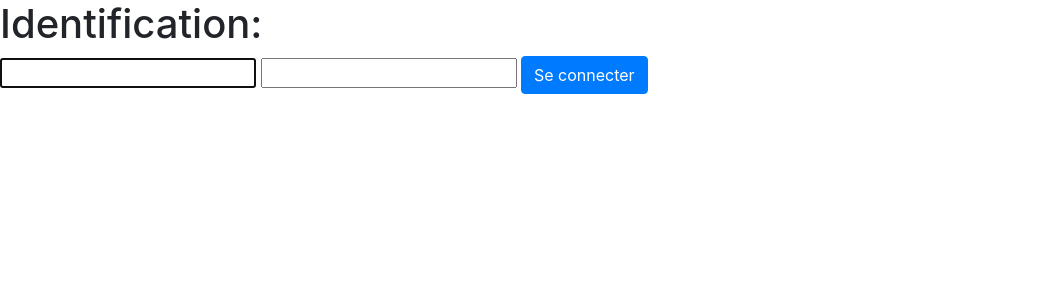
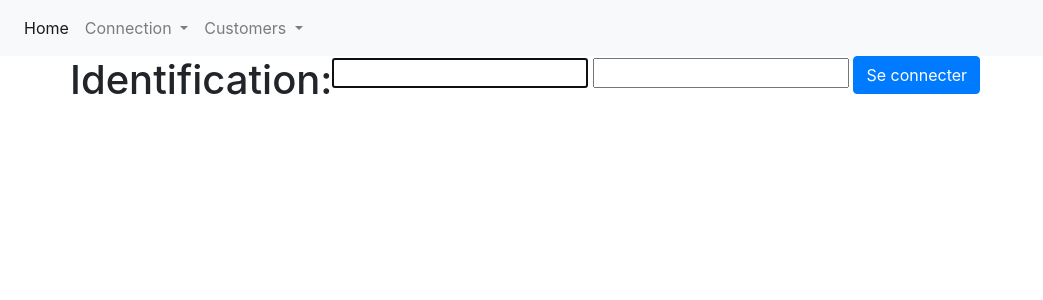
Before and after one commit to hermelen/facturier, a Django app: page /login/ in a window 1280 px wide. Shown: the top 300 px of the page, without its empty margins (0-1043 px from the left). Run offline with Django 3.2, Linux system fonts and the light colour scheme; parts of the project's set-up code (start-up, migrations or seed data) failed here and were passed over; some libraries are stand-ins or nearby versions.

Commit message:
before pull

```diff
--- /dev/null
+++ b/app/static/css/scss/style.scss
@@ -0,0 +1,6 @@
+form {
+  p {
+    display: flex;
+    justify-content: space-between;
+  }
+}
--- /dev/null
+++ b/app/static/css/style.css
@@ -0,0 +1,2 @@
+form p{display:flex;justify-content:space-between}
+/*# sourceMappingURL=style.css.map */
--- a/app/templates/app/base.html
+++ b/app/templates/app/base.html
@@ -1,17 +1,9 @@
-{% load static %}
-<!DOCTYPE html>
-<html lang="en" dir="ltr">
-  <head>
-    <meta charset="utf-8">
-    <title>Facturier</title>
-    <link rel="stylesheet" href="https://use.fontawesome.com/releases/v5.3.1/css/all.css" integrity="sha384-mzrmE5qonljUremFsqc01SB46JvROS7bZs3IO2EmfFsd15uHvIt+Y8vEf7N7fWAU" crossorigin="anonymous">
-    <link rel="stylesheet" type="text/css" href="{% static 'bootstrap/dist/css/bootstrap.min.css' %}">
-    <link rel="stylesheet" type="text/css" href="{% static 'css/style.css' %}">
-  </head>
-  <body>
-      {% block content %}
-      {% endblock %}
-      <script src="https://code.jquery.com/jquery-3.3.1.min.js" integrity="sha256-FgpCb/KJQlLNfOu91ta32o/NMZxltwRo8QtmkMRdAu8=" crossorigin="anonymous"></script>
-    <script src="https://stackpath.bootstrapcdn.com/bootstrap/4.1.3/js/bootstrap.min.js" integrity="sha384-ChfqqxuZUCnJSK3+MXmPNIyE6ZbWh2IMqE241rYiqJxyMiZ6OW/JmZQ5stwEULTy" crossorigin="anonymous"></script>
-  </body>
-</html>
+{% include "app/header.html" %}
+{% include "app/navbar.html" %}
+<div class="container">
+  <div class="row">
+    {% block content %}
+    {% endblock %}
+  {% include "app/footer.html" %}
+  </div>
+</div>
--- /dev/null
+++ b/app/templates/app/footer.html
@@ -0,0 +1,4 @@
+    <script src="https://code.jquery.com/jquery-3.3.1.min.js" integrity="sha256-FgpCb/KJQlLNfOu91ta32o/NMZxltwRo8QtmkMRdAu8=" crossorigin="anonymous"></script>
+    <script src="https://stackpath.bootstrapcdn.com/bootstrap/4.1.3/js/bootstrap.min.js" integrity="sha384-ChfqqxuZUCnJSK3+MXmPNIyE6ZbWh2IMqE241rYiqJxyMiZ6OW/JmZQ5stwEULTy" crossorigin="anonymous"></script>
+  </body>
+</html>
--- /dev/null
+++ b/app/templates/app/header.html
@@ -0,0 +1,11 @@
+{% load static %}
+<!DOCTYPE html>
+<html lang="en" dir="ltr">
+  <head>
+    <meta charset="utf-8">
+    <title>Facturier</title>
+    <link rel="stylesheet" href="https://use.fontawesome.com/releases/v5.3.1/css/all.css" integrity="sha384-mzrmE5qonljUremFsqc01SB46JvROS7bZs3IO2EmfFsd15uHvIt+Y8vEf7N7fWAU" crossorigin="anonymous">
+    <link rel="stylesheet" type="text/css" href="{% static 'bootstrap/dist/css/bootstrap.min.css' %}">
+    <link rel="stylesheet" type="text/css" href="{% static 'css/style.css' %}">
+  </head>
+  <body>
--- a/app/templates/app/index.html
+++ b/app/templates/app/index.html
@@ -1,9 +1,5 @@
 {% extends "app/base.html" %}
 {% load static %}
 {% block content %}
-
-{% if request.user.is_authenticated %}
-<h2>Yep</h2>
-{{ request.user.username }}
-{% endif %}
+<h1>Home</h1>
 {% endblock %}
--- /dev/null
+++ b/app/templates/app/navbar.html
@@ -0,0 +1,43 @@
+<nav class="navbar navbar-expand-lg navbar-light bg-light">
+  <div class="collapse navbar-collapse" id="navbarSupportedContent">
+    <ul class="navbar-nav mr-auto">
+      <li class="nav-item active">
+        <a class="nav-link" href="{% url 'index' %}">Home</a>
+      </li>
+      <li class="nav-item dropdown">
+        <a class="nav-link dropdown-toggle" href="#" id="navbarDropdown" role="button" data-toggle="dropdown" aria-haspopup="true" aria-expanded="false">
+          Connection
+        </a>
+        <div class="dropdown-menu" aria-labelledby="navbarDropdown">
+          {% if request.user.is_authenticated %}
+          <a class="dropdown-item" href="#">Hi {{ request.user.username }} </a>
+          <a class="dropdown-item" href="{% url 'logout' %}">Logout</a>
+          {% else %}
+          <a class="dropdown-item" href="{% url 'login' %}">Login</a>
+          {% endif %}
+        </div>
+      </li>
+      <li class="nav-item dropdown">
+        <a class="nav-link dropdown-toggle" href="#" id="navbarDropdown" role="button" data-toggle="dropdown" aria-haspopup="true" aria-expanded="false">
+          Customers
+        </a>
+        <div class="dropdown-menu" aria-labelledby="navbarDropdown">
+          <a class="dropdown-item" href="{% url 'customers-list' %}">Show users</a>
+          {% if request.user.is_authenticated %}
+            <a class="dropdown-item" href="{% url 'customer-create' %}">Create User</a>
+          {% endif %}
+        </div>
+      </li>
+    </ul>
+    <!-- <form class="form-inline" method="get" action="{% url 'index' %}">
+        <div class="input-group">
+            <input name="q" type="text" class="form-control" aria-label="Recipient's username" aria-describedby="button-addon2">
+            <div class="input-group-append">
+                <button class="btn btn-outline-primary" type="submit" id="button-addon2">
+                    <i class="fa fa-search"></i>
+                </button>
+            </div>
+        </div>
+    </form> -->
+  </div>
+</nav>
--- a/facturier/urls.py
+++ b/facturier/urls.py
@@ -26,7 +26,7 @@ urlpatterns = [
     url(r'^admin/', admin.site.urls),
 
     url(r'^login/$', auth_views.LoginView.as_view(), name='login'),
-    url(r'^logout/$', auth_views.LogoutView.as_view(next_page='/')),
+    url(r'^logout/$', auth_views.LogoutView.as_view(next_page='/'), name='logout'),
 
     url(r'^customers/', CustomerListView.as_view(), name='customers-list'),
     url(r'^customer/create/', CustomerCreateView.as_view(), name='customer-create'),
```
Also changed, not shown: app/models.py (+9 -8 lines), app/templates/app/customer_form.html (+7 -5 lines), app/migrations/0005_customer_phone_number.py (added), 1 other file.
